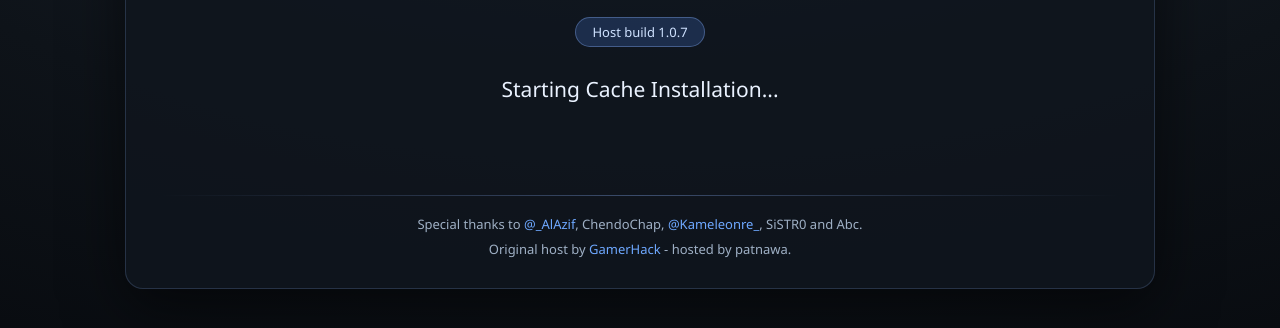
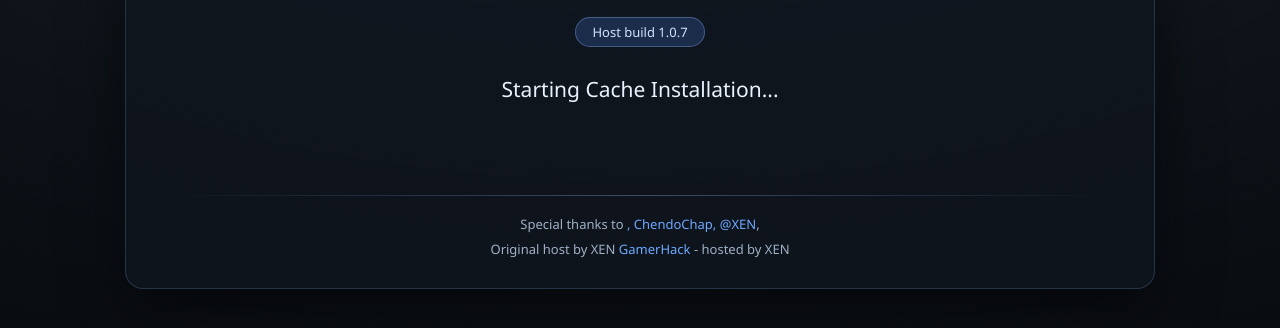
Before and after one commit to xenmodz/XEN-JAILBREAK, a plain HTML site: page goldhen/cacheSlopKit.html in a window 1280 px wide. Shown: the part 322-650 px from the top of the page. Drawn offline with Linux system fonts and the light colour scheme.

Commit message:
Update credits section in cacheSlopKit.html

```diff
--- a/goldhen/cacheSlopKit.html
+++ b/goldhen/cacheSlopKit.html
@@ -35,7 +35,7 @@ window.applicationCache.onerror=function(e){window.msgs.innerHTML="Error Install
 <div><span class="chip">Host build 1.0.7</span><span class="chip" id="revchip" style="display:none;">Site revision</span></div>
 <h1 id="msgs">Starting Cache Installation...</h1>
 <hr class="rule">
-<p class="credits">Special thanks to <a href="https://twitter.com/_AlAzif">@_AlAzif</a>, ChendoChap, <a href="https://x.com/Kameleonre_">@Kameleonre_</a>, SiSTR0 and Abc.<br>Original host by <a href="https://gamerhack.github.io/g2all/">GamerHack</a> - hosted by patnawa.</p>
+<p class="credits">Special thanks to <a </a>, ChendoChap, <a >@XEN</a>, <br>Original host by XEN <a href="https://gamerhack.github.io/g2all/">GamerHack</a> - hosted by XEN</p>
 </div>
 
 <script>
```
